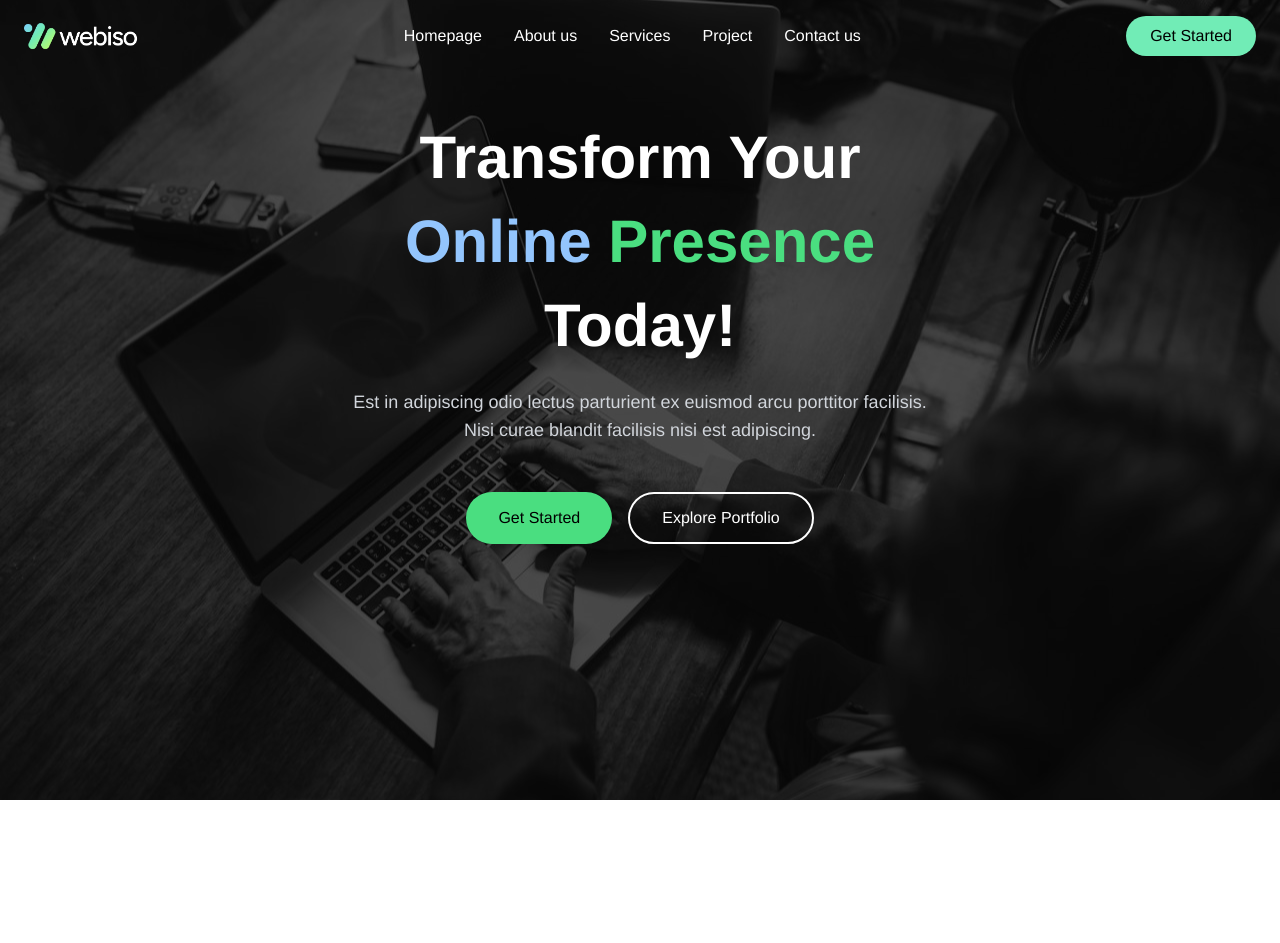
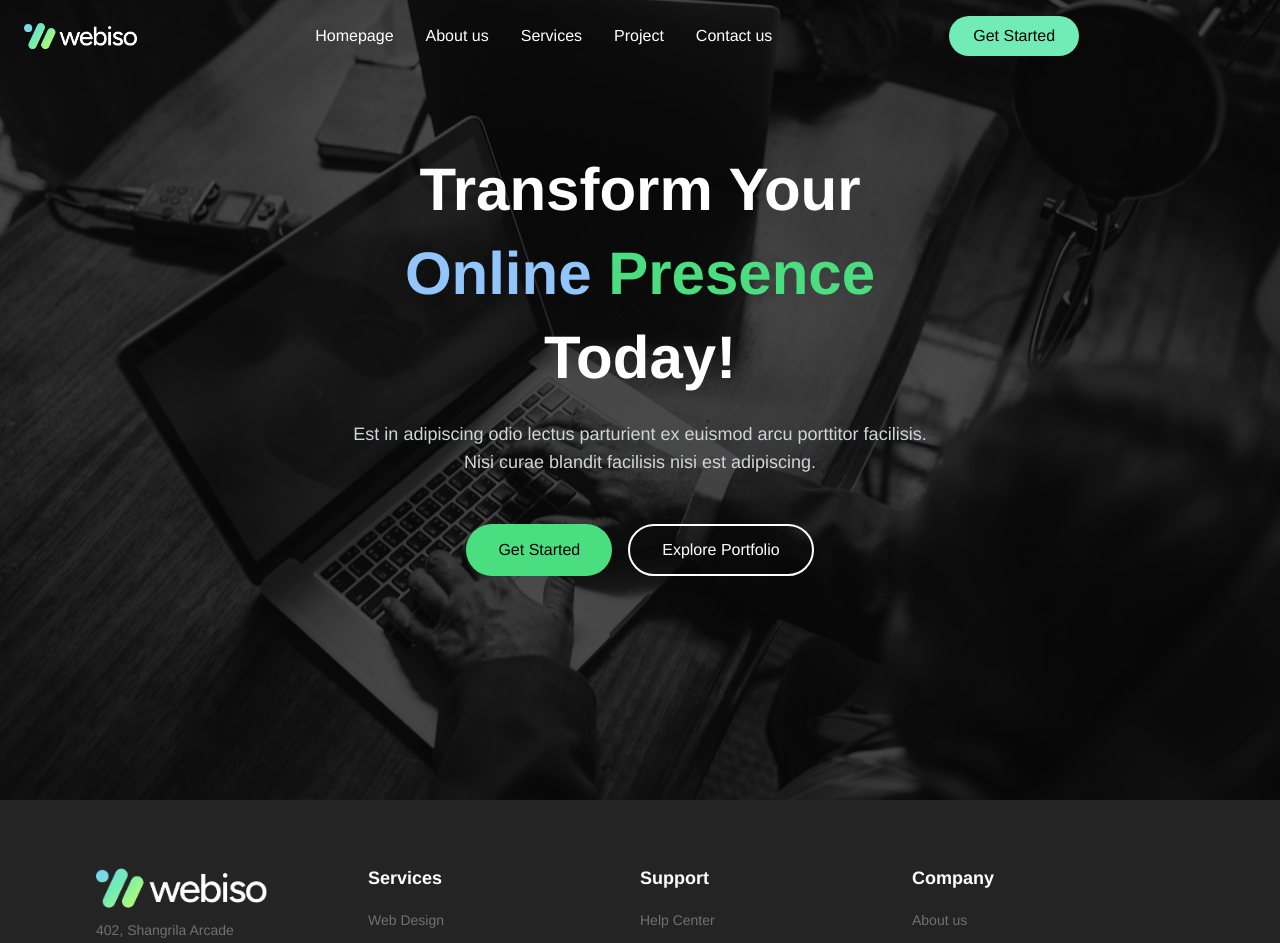
Before and after one commit to anantasolution/qalabs, a React (Create React App) app: page / in a window 1280 px wide. Shown: the top 943 px of the page. Before the commit the page ends 800 px from the top, so only its background shows below. Built offline with nearby package versions, Linux system fonts and the light colour scheme.

Commit message:
Navbar, Footer, and landing section of homepage

```diff
--- a/public/index.html
+++ b/public/index.html
@@ -10,34 +10,13 @@
       content="Web site created using create-react-app"
     />
     <link rel="apple-touch-icon" href="%PUBLIC_URL%/logo192.png" />
-    <!--
-      manifest.json provides metadata used when your web app is installed on a
-      user's mobile device or desktop. See https://developers.google.com/web/fundamentals/web-app-manifest/
-    -->
+
     <link rel="manifest" href="%PUBLIC_URL%/manifest.json" />
-    <!--
-      Notice the use of %PUBLIC_URL% in the tags above.
-      It will be replaced with the URL of the `public` folder during the build.
-      Only files inside the `public` folder can be referenced from the HTML.
 
-      Unlike "/favicon.ico" or "favicon.ico", "%PUBLIC_URL%/favicon.ico" will
-      work correctly both with client-side routing and a non-root public URL.
-      Learn how to configure a non-root public URL by running `npm run build`.
-    -->
-    <title>React App</title>
+    <title>Qalabz</title>
   </head>
   <body>
     <noscript>You need to enable JavaScript to run this app.</noscript>
     <div id="root"></div>
-    <!--
-      This HTML file is a template.
-      If you open it directly in the browser, you will see an empty page.
-
-      You can add webfonts, meta tags, or analytics to this file.
-      The build step will place the bundled scripts into the <body> tag.
-
-      To begin the development, run `npm start` or `yarn start`.
-      To create a production bundle, use `npm run build` or `yarn build`.
-    -->
   </body>
 </html>
--- a/src/components/Footer.jsx
+++ b/src/components/Footer.jsx
@@ -1,10 +1,14 @@
 import React from 'react';
+import FOOT from '../assets/footer.png';
 
-import FOOT from '../assets/footer.png'
+// Import icons
+import { FacebookOutlined, YouTube } from '@mui/icons-material';
+import InstagramIcon from '@mui/icons-material/Instagram';
+import TwitterIcon from '@mui/icons-material/Twitter';
 
 const Footer = () => {
     const services = [
-        { name: 'Web Design', href: '#' },
+        { name: 'Web Design', href: '#home' },
         { name: 'Web Development', href: '#' },
         { name: 'SEO & Digital Marketing', href: '#' },
         { name: 'Branding & Visual Identity', href: '#' },
@@ -28,102 +32,57 @@ const Footer = () => {
         { name: 'Legal Notices', href: '#' }
     ];
 
-    const socials = [
-        { name: 'Facebook', href: '#', icon: 'facebook' },
-        { name: 'Instagram', href: '#', icon: 'instagram' },
-        { name: 'Twitter', href: '#', icon: 'twitter' },
-        { name: 'YouTube', href: '#', icon: 'youtube' }
-    ];
-
     return (
-        <footer className="bg-gray-900 text-gray-300 py-12">
-            <div className="container mx-auto px-6">
-                {/* Main Footer Content */}
-                <div className="grid grid-cols-1 md:grid-cols-4 gap-8">
-                    {/* Logo and Address Section */}
-                    <div className="space-y-4">
-                        <img src={FOOT} alt="Webiso" className="h-8" />
-                        <p className="text-sm">
-                            Jalan Cempaka Wangi No 22
-                            <br />
-                            Jakarta - Indonesia
+        <footer className="bg-[#242424] text-gray-300 px-6 md:px-12 lg:px-24 pt-16">
+            <div className="container mx-auto flex flex-col md:flex-row md:items-start md:justify-between space-y-12 md:space-y-0">
+                {/* Logo Section */}
+                <div className="text-center md:text-left md:w-1/4">
+                    <img src={FOOT} alt="Webiso" className="h-12 mx-auto md:mx-0" />
+                    <p className="text-[#717171] mt-2 text-sm">
+                        402, Shangrila Arcade <br /> Ahmedabad - India
                     </p>
                     {/* Social Media Icons */}
-                        <div className="flex space-x-4">
-                            {socials.map((social) => (
-                                <a
-                                    key={social.name}
-                                    href={social.href}
-                                    className="w-8 h-8 rounded-full bg-gray-700 flex items-center justify-center hover:bg-gray-600 transition-colors"
+                    <div className="flex justify-center md:justify-start space-x-4 mt-4">
+                        {[FacebookOutlined, InstagramIcon, TwitterIcon, YouTube].map((Icon, index) => (
+                            <span
+                                key={index}
+                                className="w-8 h-8 rounded-full bg-[#494949] flex items-center justify-center hover:bg-[#71ECB6] transition-colors cursor-pointer"
                             >
-                                    <span className="sr-only">{social.name}</span>
-                                    <div className="w-4 h-4" aria-hidden="true" />
-                                </a>
+                                <Icon className="hover:text-black hover:scale-105" />
+                            </span>
                         ))}
                     </div>
                 </div>
 
-                    {/* Services Section */}
-                    <div>
-                        <h3 className="text-white font-semibold text-lg mb-4">Services</h3>
+                {/* Services, Support, and Company Sections in One Row for Desktop */}
+                <div className="flex flex-col md:flex-row md:w-3/4 justify-between text-center md:text-left">
+                    {[{ title: 'Services', links: services }, { title: 'Support', links: support }, { title: 'Company', links: company }].map((section) => (
+                        <div key={section.title} className="md:w-1/3">
+                            <h3 className="text-white font-semibold text-lg mb-4 pt-5 md:pt-0">{section.title}</h3>
                             <ul className="space-y-2">
-                            {services.map((service) => (
-                                <li key={service.name}>
-                                    <a href={service.href} className="text-sm hover:text-amber-400 transition-colors">
-                                        {service.name}
-                                    </a>
-                                </li>
-                            ))}
-                        </ul>
-                    </div>
-
-                    {/* Support Section */}
-                    <div>
-                        <h3 className="text-white font-semibold text-lg mb-4">Support</h3>
-                        <ul className="space-y-2">
-                            {support.map((item) => (
+                                {section.links.map((item) => (
                                     <li key={item.name}>
-                                    <a href={item.href} className="text-sm transition-colors hover:text-amber-400">
+                                        <a href={item.href} className="text-sm text-[#717171] hover:text-[#BAFE6D] transition-colors">
                                             {item.name}
                                         </a>
                                     </li>
                                 ))}
                             </ul>
                         </div>
-
-                    {/* Company Section */}
-                    <div>
-                        <h3 className="text-white font-semibold text-lg mb-4">Company</h3>
-                        <ul className="space-y-2">
-                            {company.map((item) => (
-                                <li key={item.name}>
-                                    <a href={item.href} className="text-sm hover:text-white transition-colors">
-                                        {item.name}
-                                    </a>
-                                </li>
                     ))}
-                        </ul>
                 </div>
             </div>
 
-                {/* Bottom Footer */}
-                <div className="border-t border-gray-800 mt-12 pt-8">
-                    <div className="flex flex-col md:flex-row justify-between items-center space-y-4 md:space-y-0">
-                        <p className="text-sm">
-                            Copyright ©️ 2024 webiso, All rights reserved. Powered by MoxCreative.
-                        </p>
+            {/* Divider Line */}
+            <div className="w-full border-t border-[#717171] mt-12"></div>
+
+            {/* Copyright and Policies */}
+            <div className="flex flex-col md:flex-row justify-between items-center w-full text-sm text-[#717171] space-y-4 md:space-y-0 mt-8 px-6 pb-5 sm:pb-10 ">
+                <p>Copyright ©️ 2024 Qalabz, All rights reserved.</p>
                 <div className="flex space-x-6">
-                            <a href="#" className="text-sm hover:text-white transition-colors">
-                                Term of use
-                            </a>
-                            <a href="#" className="text-sm hover:text-white transition-colors">
-                                Privacy Policy
-                            </a>
-                            <a href="#" className="text-sm hover:text-white transition-colors">
-                                Cookie Policy
-                            </a>
-                        </div>
-                    </div>
+                    <a href="#" className="hover:text-white transition-colors">Term of Use</a>
+                    <a href="#" className="hover:text-white transition-colors">Privacy Policy</a>
+                    <a href="#" className="hover:text-white transition-colors">Cookie Policy</a>
                 </div>
             </div>
         </footer>
--- a/src/components/Navbar.jsx
+++ b/src/components/Navbar.jsx
@@ -1,6 +1,6 @@
-import React , {useState} from 'react'
+import React, { useState } from 'react'
 import { motion, AnimatePresence } from 'framer-motion';
-import {  Menu, X } from 'lucide-react';
+import { Menu, X } from 'lucide-react';
 import { Link } from 'react-router-dom';
 
 import FOOTER from '../assets/footer.png'
@@ -8,89 +8,114 @@ import FOOTER from '../assets/footer.png'
 function Navbar() {
     const [isMenuOpen, setIsMenuOpen] = useState(false);
 
-    const buttonHover = {
-        hover: { scale: 1.05 }
-    };
-
-    const mobileMenuVariants = {
+    const sidebarVariants = {
         closed: {
-            opacity: 0,
             x: "100%",
             transition: {
-                duration: 0.2
+                duration: 0.3,
+                ease: "easeInOut"
             }
         },
         open: {
-            opacity: 1,
             x: 0,
             transition: {
-                duration: 0.3
+                duration: 0.3,
+                ease: "easeInOut"
             }
         }
     };
 
+    const menuItems = [
+        { name: 'Homepage', path: '/' },
+        { name: 'About us', path: '/aboutus' },
+        { name: 'Services', path: '/services' },
+        { name: 'Project', path: '/project' },
+        { name: 'Contact us', path: '/contactus' }
+    ];
+
     return (
-
-     <nav className="fixed w-full z-50 px-4 sm:px-6 py-4">
+        <nav className="absolute w-full z-50 px-4 sm:px-6 py-4">
             <div className="container mx-auto flex justify-between items-center">
+                {/* Logo */}
                 <div className="flex items-center justify-center">
                     <img src={FOOTER} alt="Webiso" className="h-6 sm:h-8" />
                 </div>
 
                 {/* Desktop Navigation */}
-
                 <div className='hidden lg:flex items-center space-x-8'>
-             <Link to={'/'} ><span className="text-white hover:text-[#BAFE6D] transition-colors">Homepage</span></Link>
-             <Link to={'/aboutus'}><span className="text-white hover:text-[#BAFE6D] transition-colors">About us</span></Link>
-             <Link to={'/services'}><span className="text-white hover:text-[#BAFE6D] transition-colors">Services</span></Link>
-             <Link to={'/project'}><span className="text-white hover:text-[#BAFE6D] transition-colors">Project</span></Link>
-             <Link to={'/contactus'}><span className="text-white hover:text-[#BAFE6D] transition-colors">Contact us</span></Link>
+                    {menuItems.map((item) => (
+                        <Link key={item.path} to={item.path}>
+                            <span className="text-white hover:text-[#BAFE6D] transition-colors">{item.name}</span>
+                        </Link>
+                    ))}
                 </div>
 
-         <div className="hidden lg:flex items-center ">
-
-             <motion.button
-                 whileHover="hover"
-                 variants={buttonHover}
-                 className="bg-[#71ECB6] text-black px-6 py-2 rounded-full hover:bg-[#BAFE6D] transition-colors cursor-pointer"
-             >
+                {/* Desktop Get Started Button */}
+                <div className="hidden lg:flex items-center">
+                    <button className="bg-[#71ECB6] text-black px-6 py-2 rounded-full hover:bg-[#BAFE6D] transition-colors cursor-pointer">
                         Get Started
-             </motion.button>
+                    </button>
                 </div>
 
-         {/* Mobile Menu Button */}
+                <div className='flex justify-between items-center gap-7'>
+
+                {/* Mobile Menu Toggle */}
                 <button
                     className="lg:hidden text-white p-2"
                     onClick={() => setIsMenuOpen(!isMenuOpen)}
                     >
                     {isMenuOpen ? <X size={24} /> : <Menu size={24} />}
                 </button>
+
+
+                <div className="hidden md:block lg:hidden  items-center">
+                    <button className="bg-[#71ECB6] text-black px-6 py-2 rounded-full hover:bg-[#BAFE6D] transition-colors cursor-pointer">
+                        Get Started
+                    </button>
+                </div>
+                </div>
             </div>
 
-     {/* Mobile Menu */}
+            {/* Mobile Sidebar Menu */}
             <AnimatePresence>
                 {isMenuOpen && (
+                    <>
+                        {/* Overlay */}
+                        <motion.div
+                            initial={{ opacity: 0 }}
+                            animate={{ opacity: 0.5 }}
+                            exit={{ opacity: 0 }}
+                            className="fixed inset-0 bg-black z-40"
+                            onClick={() => setIsMenuOpen(false)}
+                        />
+
+                        {/* Sidebar */}
                         <motion.div
                             initial="closed"
                             animate="open"
                             exit="closed"
-                 variants={mobileMenuVariants}
-                 className="fixed inset-y-0 right-0 w-full sm:w-64 bg-gray-900 p-6 lg:hidden"
+                            variants={sidebarVariants}
+                            className="fixed inset-y-0 right-0 w-64 bg-gray-900 z-50 shadow-lg"
                         >
-                 <div className="flex flex-col space-y-4">
-                     <a href="#" className="text-white hover:text-green-400 transition-colors py-2">Homepage</a>
-                     <a href="#" className="text-white hover:text-green-400 transition-colors py-2">About us</a>
-                     <a href="#" className="text-white hover:text-green-400 transition-colors py-2">Services</a>
-                     <a href="#" className="text-white hover:text-green-400 transition-colors py-2">Project</a>
-                     <a href="#" className="text-white hover:text-green-400 transition-colors py-2">Contact us</a>
-                     <a href="#" className="text-white hover:text-green-400 transition-colors py-2">Pages</a>
+                            <div className="flex flex-col p-6 pt-12 space-y-6">
+                                {menuItems.map((item) => (
+                                    <Link
+                                        key={item.path}
+                                        to={item.path}
+                                        onClick={() => setIsMenuOpen(false)}
+                                        className="text-white text-lg hover:text-[#BAFE6D] transition-colors"
+                                    >
+                                        {item.name}
+                                    </Link>
+                                ))}
                             </div>
                         </motion.div>
+                    </>
                 )}
             </AnimatePresence>
+
         </nav>
-
     )
 }
 
-export default Navbar
+export default Navbar;
--- a/src/pages/Home.jsx
+++ b/src/pages/Home.jsx
@@ -35,7 +35,7 @@ const Home = () => {
     };
 
     return (
-        <div className="absolute min-h-screen w-full">
+        <div id='home' className="relative min-h-screen w-full">
             {/* Dark overlay for background image */}
             <div
                 className="absolute inset-0 bg-black/70 z-10"
@@ -50,7 +50,7 @@ const Home = () => {
 
 
             {/* Hero Content */}
-            <div className="relative z-20 container mx-auto px-4 sm:px-6 pt-16 sm:pt-24 md:pt-32 pb-16 sm:pb-24 md:pb-32">
+            <div className="relative z-20 container mx-auto px-4 sm:px-6 pt-16 sm:pt-24 md:pt-40 pb-16 sm:pb-24 md:pb-32">
                 <div className="max-w-4xl mx-auto text-center">
                     <motion.h1
                         className="text-3xl sm:text-4xl md:text-5xl lg:text-6xl font-bold text-white mb-4 sm:mb-6"
```
Lines whose indentation alone changed are shown as unchanged.
